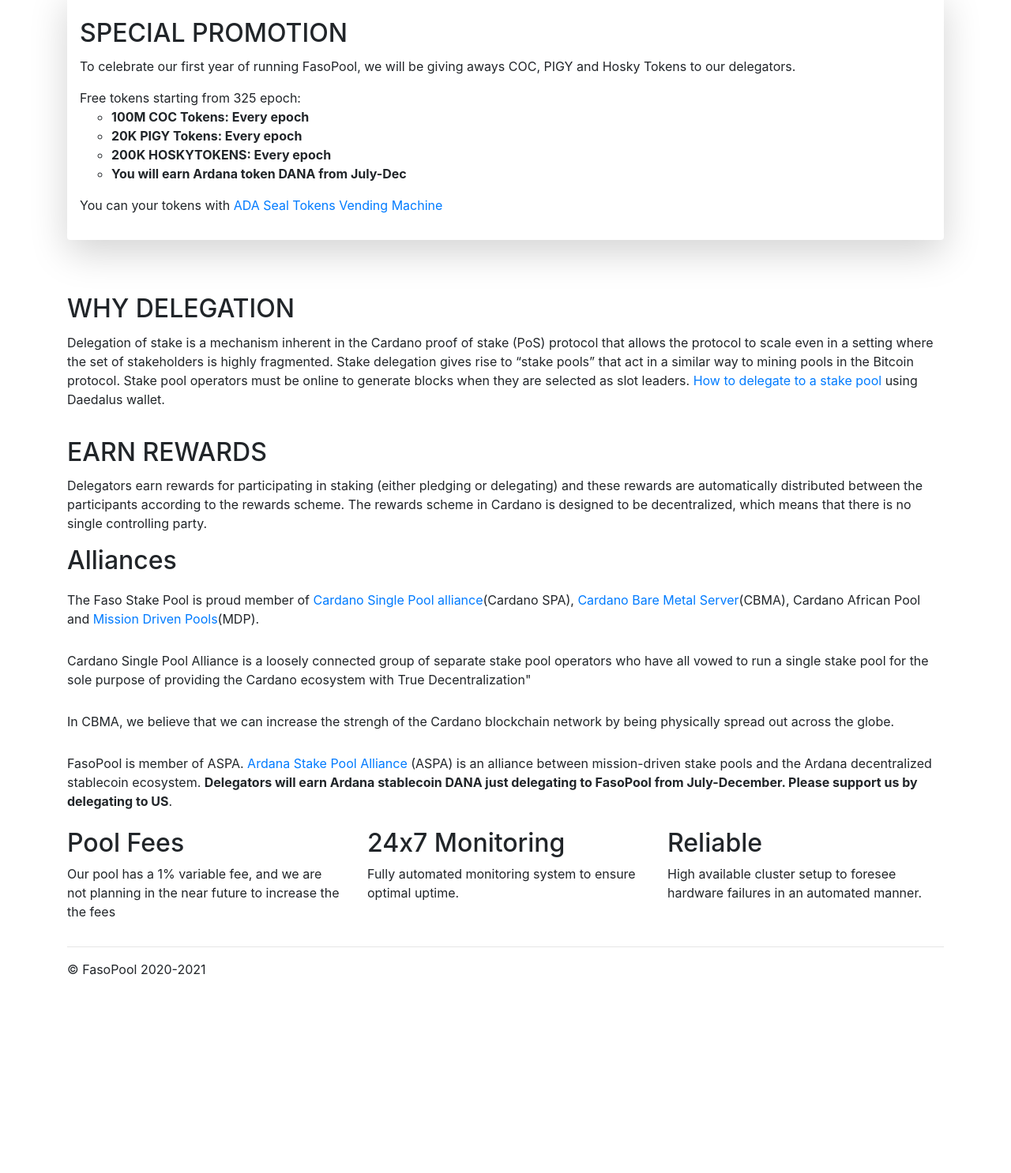
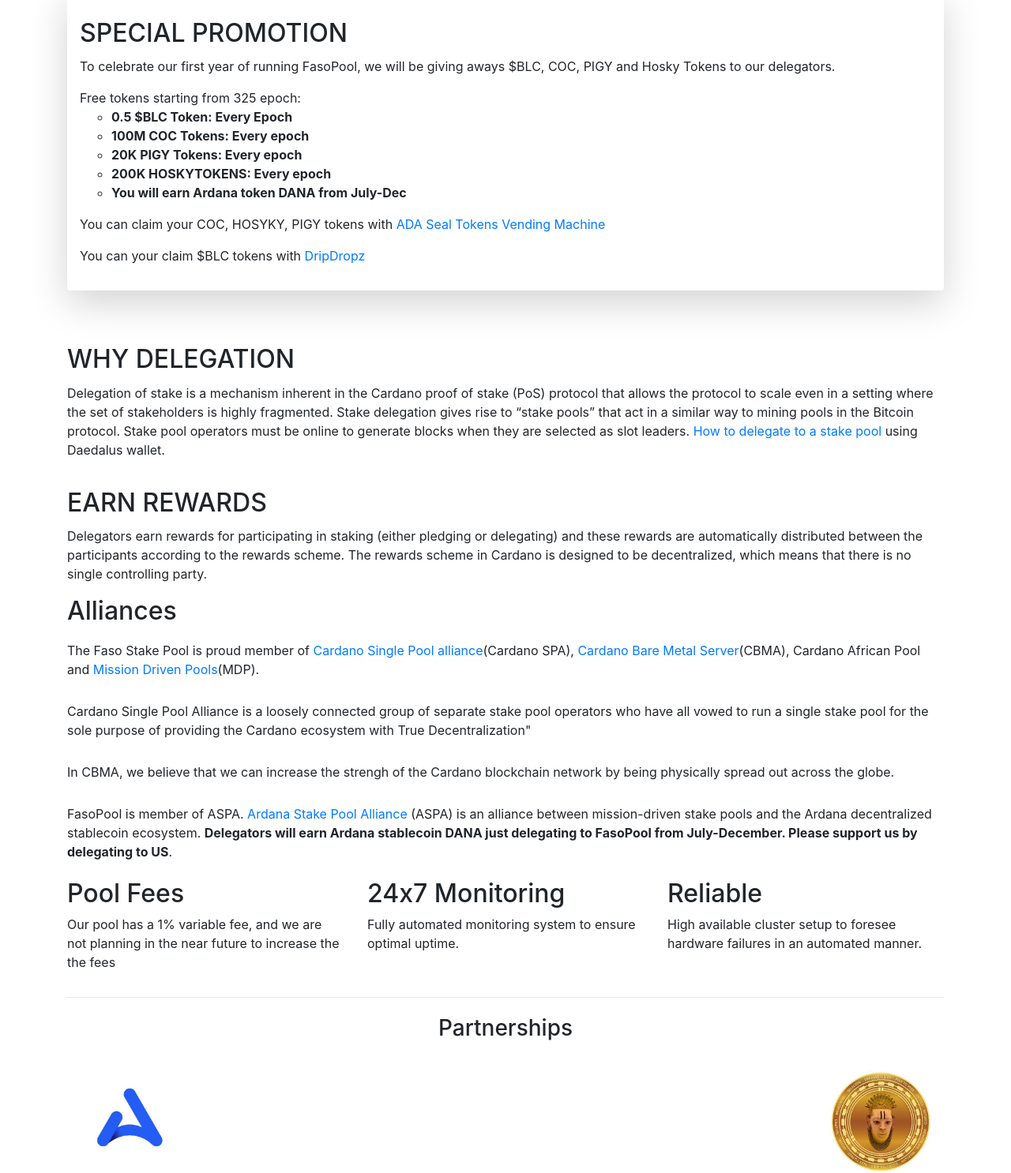
Before and after one commit to abdkade/fasopool.github.io, a plain HTML site: page index.html in a window 1280 px wide. Shown: the part 629-2115 px from the top of the page at 79% size. Before the commit the page ends 1885 px from the top, so only its background shows below. Drawn offline with nearby package versions, Linux system fonts and the light colour scheme.

Commit message:
adding more tokens

```diff
--- a/index.html
+++ b/index.html
@@ -35,7 +35,16 @@
         padding-top: 80px;
         padding-bottom: 20px;
       }
-
+      #p {
+        /* padding-top: 5px; */
+         padding-bottom: 15px;
+        margin: 2%;
+      }
+      #footer {
+        padding-top: 50px;
+         padding-bottom: 50px;
+        /* margin: 2%; */
+      }
       img {
       max-width: 100%;
       height: auto;
@@ -138,12 +147,13 @@
            <div class="shadow-lg p-3 mb-5 bg-body rounded">
              <h2 class="whyus">SPECIAL PROMOTION</h2>
             <p>
-             To celebrate our first year of running FasoPool, we will be giving aways COC, PIGY and Hosky Tokens to our delegators.
+             To celebrate our first year of running FasoPool, we will be giving aways $BLC, COC, PIGY and Hosky Tokens to our delegators.
 
             </p>
             <ul class="list-unstyled">
               <li>Free tokens starting from 325 epoch:
                 <ul>
+                  <li><b>0.5 $BLC Token: Every Epoch</b></li>
                   <li><b>100M COC Tokens: Every epoch</b></li>
                   <li><b>20K PIGY Tokens: Every epoch</b></li>
                   <li><b>200K HOSKYTOKENS: Every epoch</b></li>
@@ -151,7 +161,8 @@
                 </ul>
               </li>
             </ul>
-            <P>You can your tokens with <a href="https://vm.adaseal.eu/vending"> ADA Seal Tokens Vending Machine</a></P>
+            <P>You can claim your COC, HOSYKY, PIGY tokens with <a href="https://vm.adaseal.eu/vending"> ADA Seal Tokens Vending Machine</a></P>
+            <P>You can your claim $BLC tokens with <a href="https://dripdropz.io/explore-projects/BLC"> DripDropz</a></P>
             </div>
 
            <!-- <h2 class="whyus">WHY US</h2>
@@ -216,21 +227,38 @@
 
       </div> <!-- /container -->
 
+
+    </main>
+
       <div class="container">
-        <div>
+        <div class="container-fluid">
+          <h3 class="text-center" id="p">Partnerships</h3>
 
+          <a href="https://twitter.com/IBILECOIN1" target="_blank" rel="noopener">
+            <img src="bile.jpg" class="rounded float-right" width="130" height="130" alt="Ibile token on Cardano">
+          </a>
+
+          <a href="https://twitter.com/ArdanaProject" target="_blank" rel="noopener">
+            <img src="ardana.jpg" class="rounded float-left" width="130" height="130" alt="Ardana token on Cardano">
+          </a>
         </div>
        </div>
-       <div class="container">
-         <!-- Example row of columns -->
 
 
-       </div> <!-- /container -->
-    </main>
 
-    <footer class="container">
-      <p>&copy; FasoPool 2020-2021</p>
+    <!--Footer -->
+
+      <div class="container" id="footer">
+     <footer class="footer">
+      <!-- <p>&copy; FasoPool 2020-2021</p> -->
     </footer>
+  </div>
+
+
+
+
+
+
 
 
    <script src="https://code.jquery.com/jquery-3.3.1.slim.min.js" integrity="sha384-q8i/X+965DzO0rT7abK41JStQIAqVgRVzpbzo5smXKp4YfRvH+8abtTE1Pi6jizo" crossorigin="anonymous"></script>
```
Also changed, not shown: ardana.jpg (added), bile.jpg (added), ibile.jpeg (added).
